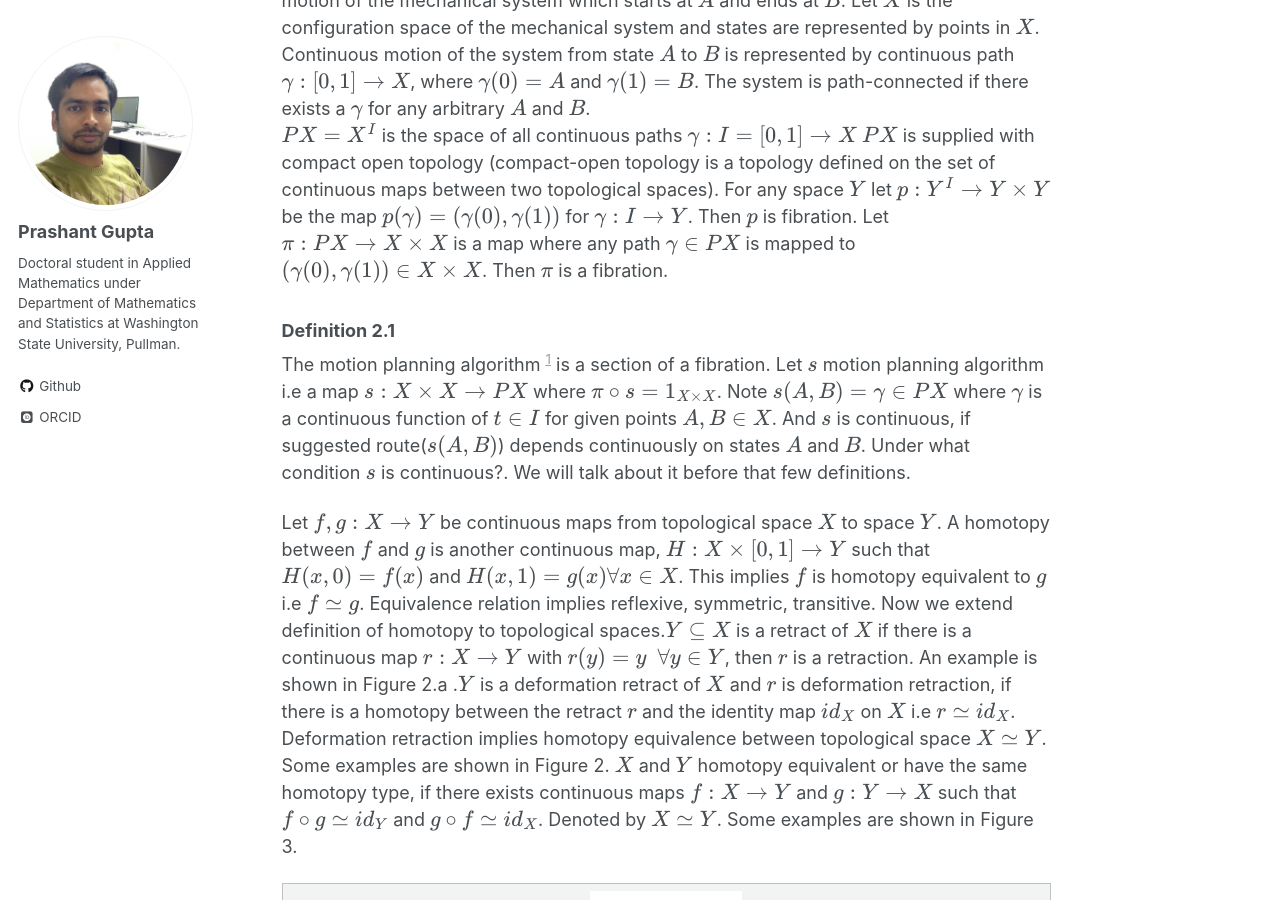
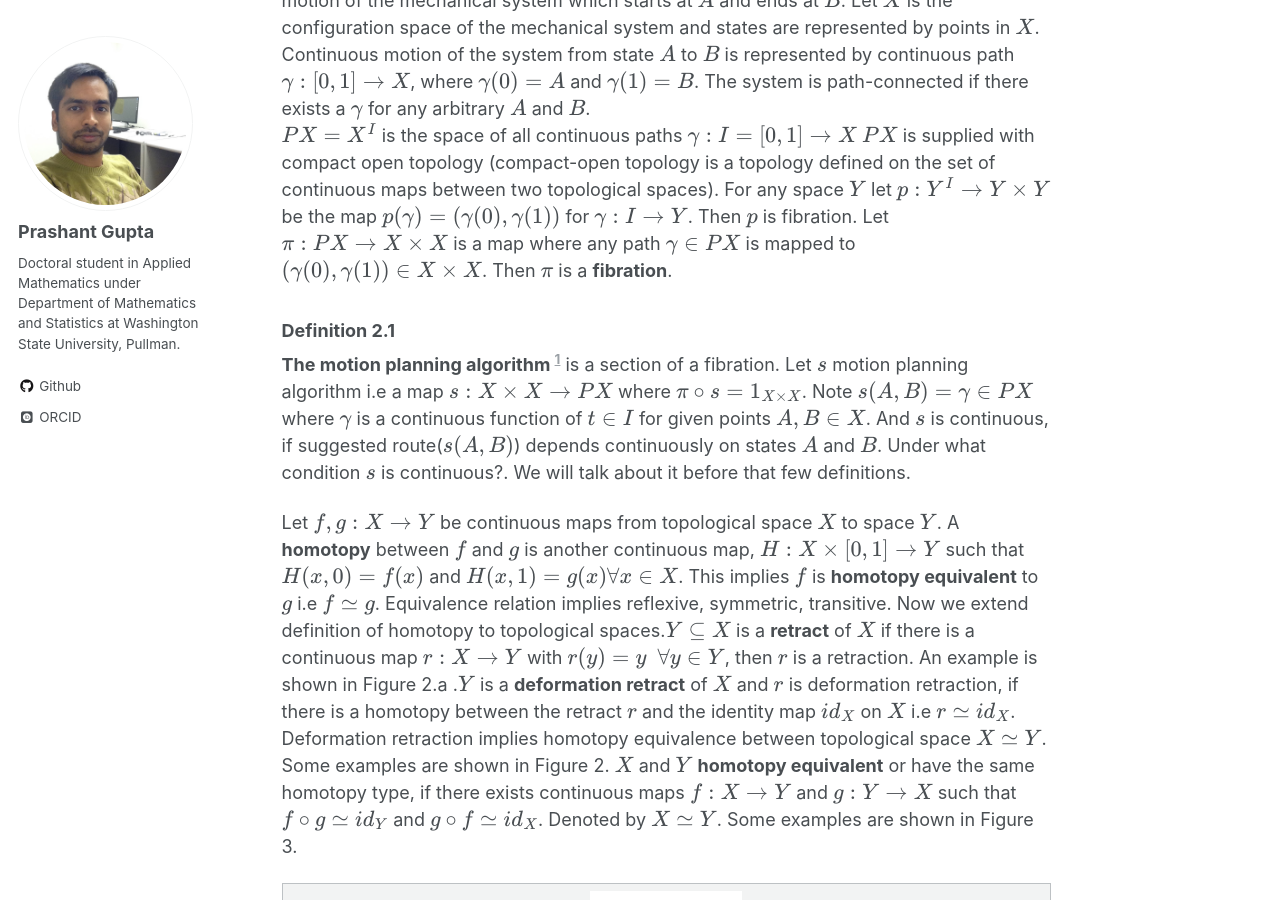
Before and after one commit to pragup/pragup.github.io, a Jekyll site: the page built from _posts/2020-03-08-Topological-Robot-Motion-Planning.md, in a window 1280 px wide and 900 px high, scrolled down 1136 px. Built offline with Jekyll 4.4.1, drawn with Linux system fonts in a browser that asks for light colours; some web fonts are replaced; formulas are drawn with MathJax 3; some of the changed text lies outside the part shown.

Commit message:
no message

```diff
--- a/_posts/2020-03-08-Topological-Robot-Motion-Planning.md
+++ b/_posts/2020-03-08-Topological-Robot-Motion-Planning.md
@@ -38,23 +38,23 @@
 $\gamma: I=[0, 1] \to X $
 $PX$ is supplied with compact open topology (compact-open topology is a topology defined on the set of continuous maps between two topological spaces). For any space $Y$ let
 $p: Y^I \to Y \times Y$ be the map $p(\gamma) = (\gamma(0), \gamma(1))$ for $\gamma: I\to Y$. Then $p$ is fibration. Let $\pi : PX \to X \times X$ is a map where any path
-$\gamma \in PX$ is mapped to $(\gamma(0), \gamma(1)) \in X\times X$. Then $\pi$ is a fibration.
+$\gamma \in PX$ is mapped to $(\gamma(0), \gamma(1)) \in X\times X$. Then $\pi$ is a **fibration**.
 
 
 
 ### Definition 2.1 ###
-The motion planning algorithm [^Mi2014] is a section of a fibration.
+**The motion planning algorithm [^Mi2014]** is a section of a fibration.
 Let $s$ motion planning algorithm i.e a map $s: X \times X \to PX$ where $\pi \circ s  = 1_{X \times X}$.
 Note $ s(A, B) = \gamma \in PX $ where $\gamma $ is a continuous function of $t \in I$ for given points $A, B \in X$.
 And $s$ is continuous, if suggested route($s(A, B)$) depends continuously on states $A$ and $B$.
 Under what condition $s$ is continuous?. We will talk about it before that few definitions.
 
-Let $f, g: X \to Y$ be continuous maps from topological space $X$ to space $Y$. A homotopy between $f$ and $g$ is another continuous map, $H : X \times [0, 1] \to Y$ such that
-$H(x, 0) = f(x)$ and $H(x, 1) = g(x) \forall x \in X$. This implies $f$ is homotopy equivalent to $g$ i.e $f \simeq g$. Equivalence relation implies reflexive, symmetric, transitive.
-Now we extend definition of homotopy to topological spaces.$Y \subseteq X$ is a retract of $X$ if there is a continuous map $r: X \to Y$ with $r(y) = y ~~\forall y \in Y$, then $r$
-is a retraction. An example is shown in Figure 2.a .$Y$ is a deformation retract of $X$ and $r$ is deformation retraction, if there is a homotopy between the retract $r$ and the
+Let $f, g: X \to Y$ be continuous maps from topological space $X$ to space $Y$. A **homotopy** between $f$ and $g$ is another continuous map, $H : X \times [0, 1] \to Y$ such that
+$H(x, 0) = f(x)$ and $H(x, 1) = g(x) \forall x \in X$. This implies $f$ is **homotopy equivalent** to $g$ i.e $f \simeq g$. Equivalence relation implies reflexive, symmetric, transitive.
+Now we extend definition of homotopy to topological spaces.$Y \subseteq X$ is a **retract** of $X$ if there is a continuous map $r: X \to Y$ with $r(y) = y ~~\forall y \in Y$, then $r$
+is a retraction. An example is shown in Figure 2.a .$Y$ is a **deformation retract** of $X$ and $r$ is deformation retraction, if there is a homotopy between the retract $r$ and the
 identity map ${id}_{X}$ on $X$ i.e $$r \simeq {id}_{X}$$. Deformation retraction implies homotopy equivalence between topological space $X \simeq Y$. Some examples are shown in
-Figure 2. $X$ and $Y$ homotopy equivalent or have the same homotopy type, if there exists continuous maps $f: X \to Y$ and $g: Y \to X$ such that $$f \circ g \simeq {id}_{Y}$$ and
+Figure 2. $X$ and $Y$ **homotopy equivalent** or have the same homotopy type, if there exists continuous maps $f: X \to Y$ and $g: Y \to X$ such that $$f \circ g \simeq {id}_{Y}$$ and
 $$g \circ f \simeq {id}_{X}$$. Denoted by $X \simeq Y$. Some examples are shown in Figure 3.
 
 |![Figure 2a]( https://pragup.github.io/images/topologyrobotmotionplanning_Figure2a.PNG)|
@@ -78,14 +78,14 @@
 
 ### Definition 2.2 ###
 
-If $Y$ is a single point and $X \simeq Y$, then $X$ is contractible. Some examples are shown in figure 4.[^Ba2018]
+If $Y$ is a single point and $X \simeq Y$, then $X$ is **contractible**. Some examples are shown in figure 4.[^Ba2018]
 
 |![Figure 4]( https://pragup.github.io/images/topologyrobotmotionplanning_Figure4.PNG)|
 |:--:|
 | *Figure 4* |
 
 ### Lemma 2.3 ###
-A continuous motion planning algorithm in $X$ exists if and only if space $X$ is contractible. For a system with a non-contractible configuration space, any motion planning algorithm
+A **continuous motion planning algorithm** in $X$ exists if and only if space $X$ is contractible. For a system with a non-contractible configuration space, any motion planning algorithm
 must be discontinuous .[^Mi2014]
 
 
@@ -99,11 +99,11 @@
 2. $F_i \cap F_j = \emptyset$, where $i \neq j$
 3. Each $F_i$ is a Euclidean Neighborhood Retract (ENR), defined below.
 
-Let $A \subset X$. Then A is a neighborhood retract (in $X$), if $A$ has a neighborhood($N_A$) in $X$ and $N_A$ is a retract of $X$. Every retract is also a neighborhood retract
+Let $A \subset X$. Then A is a **neighborhood retract** (in $X$), if $A$ has a neighborhood($N_A$) in $X$ and $N_A$ is a retract of $X$. Every retract is also a neighborhood retract
 but every neighborhood retract not necessarily a retract. For example: $X = [0 ,1]$ and $A = \{0\} \cup \{1\}$ then A is a neighborhood retract but not a retract. Since map
-$r$(retract) is not continuous. If $X = \mathbb{R}^n$, then $A$ is euclidean neighborhood retract [^AD1995].
+$r$(retract) is not continuous. If $X = \mathbb{R}^n$, then $A$ is **euclidean neighborhood retract** [^AD1995].
 
-The topological complexity of the tame motion planning algorithm($s$) is the minimum number of domains($k$) such that $s$ is continuous for each domain. Topological complexity ($TC(X)$)
+**The topological complexity of the tame motion planning algorithm($s$)** is the minimum number of domains($k$) such that $s$ is continuous for each domain. Topological complexity ($TC(X)$)
 of finite-dimensional polyhedron $X$ is minimal topological complexity of tame motion planning algorithms in $X$.[^Mi2014]
 
 **Some of the topological complexity $TC(X)$ examples**:
@@ -116,7 +116,7 @@
 $A_0$ i.e $v(A_0) = 0$. Then $F_1$ remains same as in second and $F_2 = \{(A, -A) \mid A \neq A_0\}$. Consider $F_3 = \{(A_0, -A_0)\}$ and $s_3: F_3 \to PX$ is defined
 by an arbitrary path from $A_0$ to $-A_0$. And $X \times X = F_1 \cup F_2 \cup F_3$, $TC(X) = 3$. Note: $v$ has one zero since n is even based on **Hairy Ball Theorem**.
 
-Topological complexity is Homotopy invariant.
+Topological complexity is **Homotopy invariant**.
 
 ### Lemma 3.2 ###
 
@@ -184,18 +184,18 @@
 $$ {df}_p(v) = \sum_{i =1}^{n} v_i\frac{\partial f}{\partial {x_i}}$$
 
 If at a critical point $p$, the matrix of second partial derivatives( Hessian Matrix $H_pf$) is nonsingular, then $p$ is called a non-degenerate critical point;
-if the Hessian is singular then $p$ is a degenerate critical point. A smooth real-valued function on manifold $M$ is a Morse function if it has no degenerate critical points.
+if the Hessian is singular then $p$ is a degenerate critical point. A smooth real-valued function on manifold $M$ is a **Morse function** if it has no degenerate critical points.
 For the functions from $\mathbb{R} \to \mathbb{R}$, f has a critical point at the origin if $b = 0$, which is non-degenerate if $c \neq 0$ (i.e $f$ is of the form $a + cx^2+ ...$)
 and degenerate if $c = 0$ (i.e $f$ is of the form $a + dx^3+ ....$)[^Wi2019].
 
 Let critical points set is $S$ of smooth function $f: M \to \mathbb{R}$ and $S_i$ is non-degenerate connected submanifold in $S$. Let $p \in S_i$, then $T_p(M) = T_p(S_i) + N_p(S_i)$, where $T_p(M)$ is tangential space of $M$ and $N_p(S_i)$ is normal bundle of $S_i$.
 
-Then $f$ is a Morse-Bott function, if $H_pf(v) \neq 0$ where $\forall v \in N_p(S_i)$ i.e Hessian is non-degenerate in the normal direction (Equivalently, the kernel of the Hessian at a critical point equals the tangent space to the critical submanifold i.e $T_p(S_i) = Ker(H_pf)$).
+Then $f$ is a **Morse-Bott function**, if $H_pf(v) \neq 0$ where $\forall v \in N_p(S_i)$ i.e Hessian is non-degenerate in the normal direction (Equivalently, the kernel of the Hessian at a critical point equals the tangent space to the critical submanifold i.e $T_p(S_i) = Ker(H_pf)$).
 A Morse function is a special case which has no kernel [^Wi2019].
 
 ### Definition 5.1 ###
 
-Navigation Function [^Mi2014]:  A smooth function $F: M \times M \to \mathbb{R}$ is called a navigation function for $M$ if
+**Navigation Function [^Mi2014]**:  A smooth function $F: M \times M \to \mathbb{R}$ is called a navigation function for $M$ if
 
 1. $F(x, y) \geq 0$ for all $x, y \in M$
 2. $F(x, y) = 0$ if and only if $x = y$
```
